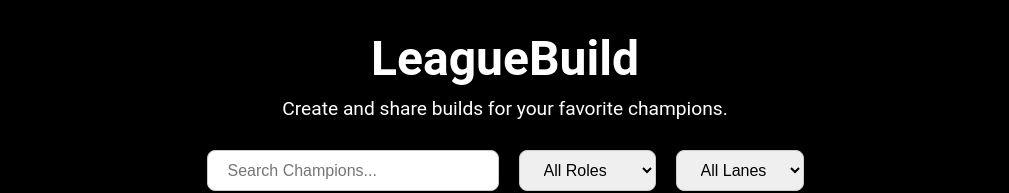
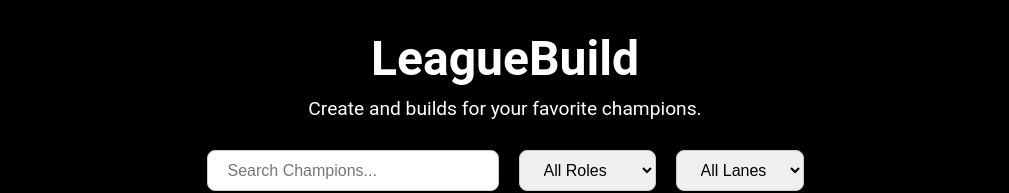
Before and after one commit to MCCLXVI/League-item-builder, a React (Create React App) app: page / in a window 1280 px wide. Shown: the top 193 px of the page, without its empty margins (135-1144 px from the left). Built offline with nearby package versions, Linux system fonts and the light colour scheme.

Commit message:
Update Homepage.tsx

```diff
--- a/src/pages/Homepage.tsx
+++ b/src/pages/Homepage.tsx
@@ -34,7 +34,7 @@ const Homepage = () => {
     <div className="homepage">
       <header className="header">
         <h1 className="title">LeagueBuild</h1>
-        <p className="subtitle">Create and share builds for your favorite champions.</p>
+        <p className="subtitle">Create and builds for your favorite champions.</p>
       </header>
 
       <div className="filters">
```
